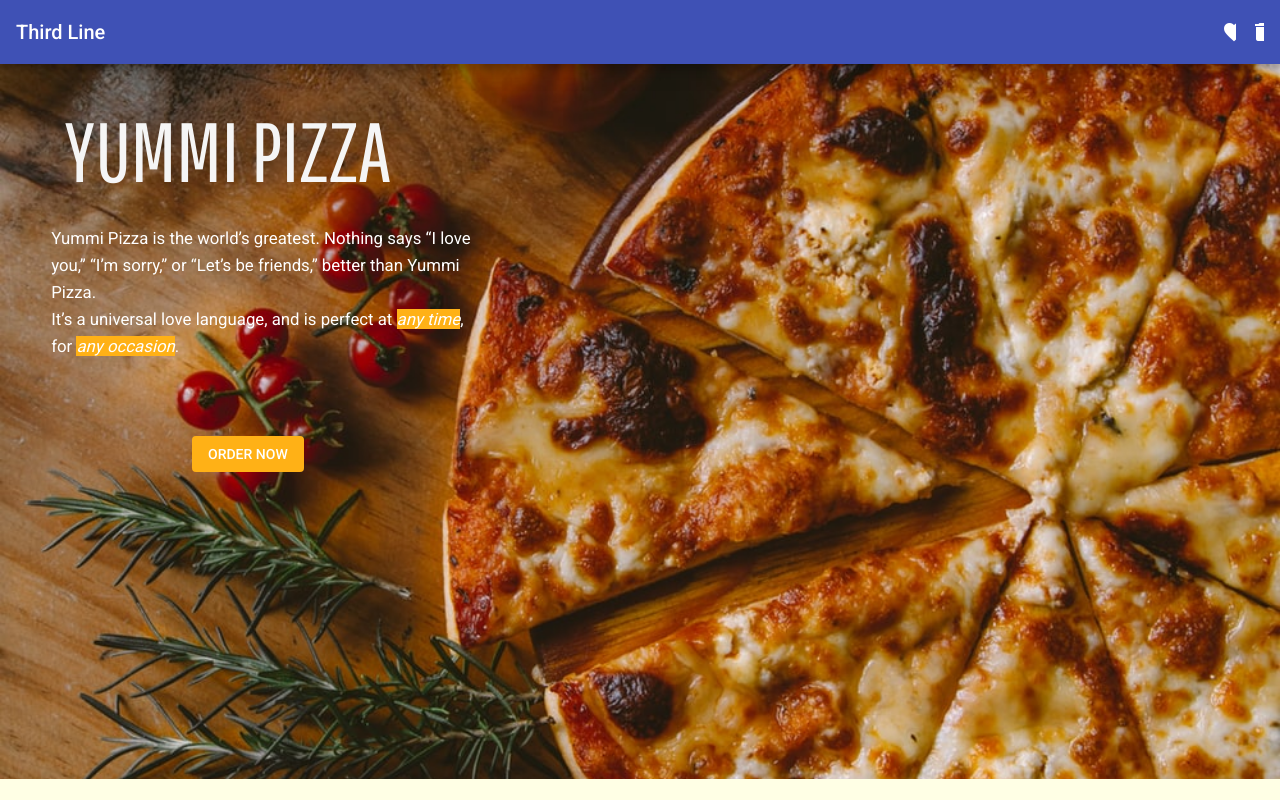
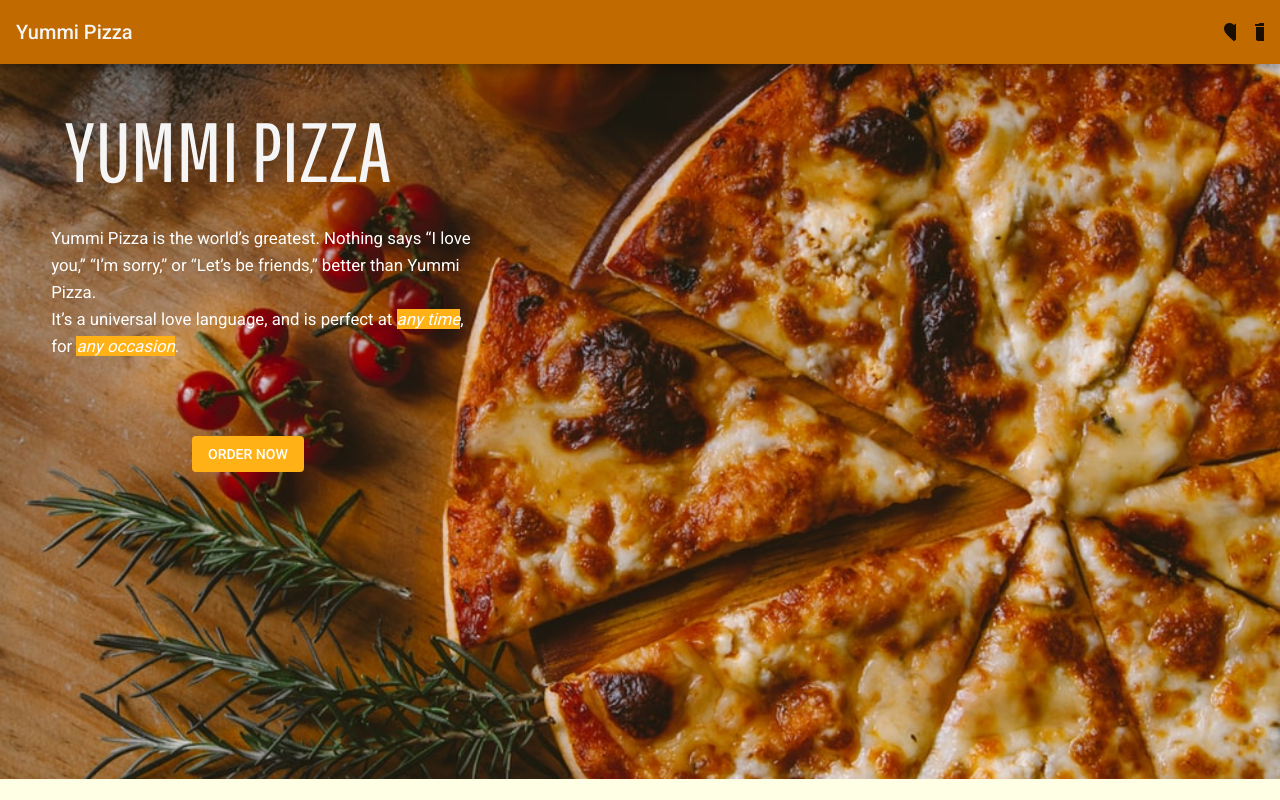
Before and after one commit to wilbrone/yummiPizza-FrontEnd, an Angular app: page /Pizza in a window 1280 px wide. Shown: the top 800 px of the page. Built offline with nearby package versions, Linux system fonts and the light colour scheme; no server answers; a web font is replaced by a local one.

Commit message:
style navbar

```diff
--- a/package.json
+++ b/package.json
@@ -30,9 +30,10 @@
     "@angular/cli": "~9.1.4",
     "@angular/compiler-cli": "~9.1.4",
     "@angular/language-service": "~9.1.4",
-    "@types/node": "^12.11.1",
     "@types/jasmine": "~3.5.0",
     "@types/jasminewd2": "~2.0.3",
+    "@types/node": "^12.11.1",
+    "angular-cli-ghpages": "^0.6.2",
     "codelyzer": "^5.1.2",
     "jasmine-core": "~3.5.0",
     "jasmine-spec-reporter": "~4.2.1",
--- a/src/app/app.component.html
+++ b/src/app/app.component.html
@@ -10,9 +10,9 @@
     <link href="https://fonts.googleapis.com/icon?family=Material+Icons" rel="stylesheet">
   </head>
   <body class="mat-typography" style='height:auto !important;position:fixed;top:0;width:100%;'>
-    <mat-toolbar color="primary" style='box-shadow: 0 4px 8px 0 rgba(0, 0, 0, 0.2), 0 6px 20px 0 rgba(0, 0, 0, 0.19);'>
+    <mat-toolbar style='box-shadow: 0 4px 8px 0 rgba(0, 0, 0, 0.2), 0 6px 20px 0 rgba(0, 0, 0, 0.19); background-color:#c06a00;'>
       <mat-toolbar-row>
-        <span>Third Line</span>
+        <span style="color:whitesmoke;">Yummi Pizza</span>
         <span class="example-spacer"></span>
         <mat-icon class="example-icon" aria-hidden="false" aria-label="Example heart icon">favorite</mat-icon>
         <mat-icon class="example-icon" aria-hidden="false" aria-label="Example delete icon">delete</mat-icon>
--- a/src/app/components/home/home.component.html
+++ b/src/app/components/home/home.component.html
@@ -49,7 +49,7 @@
       <div class="container row" style="margin:0;justify-content:space-around;">
         <div class="col-md-4" style="border:solid;" *ngFor="let p of pizza">
           <mat-card class="pizzas">
-              {{ p.name }}
+              <h4>{{ p.name }}</h4>
           </mat-card>
         </div>
       </div>
--- a/src/app/constants/app-const.ts
+++ b/src/app/constants/app-const.ts
@@ -1,4 +1,6 @@
 export class AppConst{
-  public static Path = 'http://localhost:8000/api/pizza';
-  public static serverPath = 'http://localhost:8000/api/pizza/order';
+  // public static Path = 'http://localhost:8000/api/pizza';
+  public static Path = 'https://yummi-001.herokuapp.com/api/pizza';
+  // public static serverPath = 'http://localhost:8000/api/pizza/order';
+  public static serverPath = 'https://yummi-001.herokuapp.com/api/pizza/order';
 }
```
Also changed, not shown: 1 other file (tests, documents, lock files or other folders).
